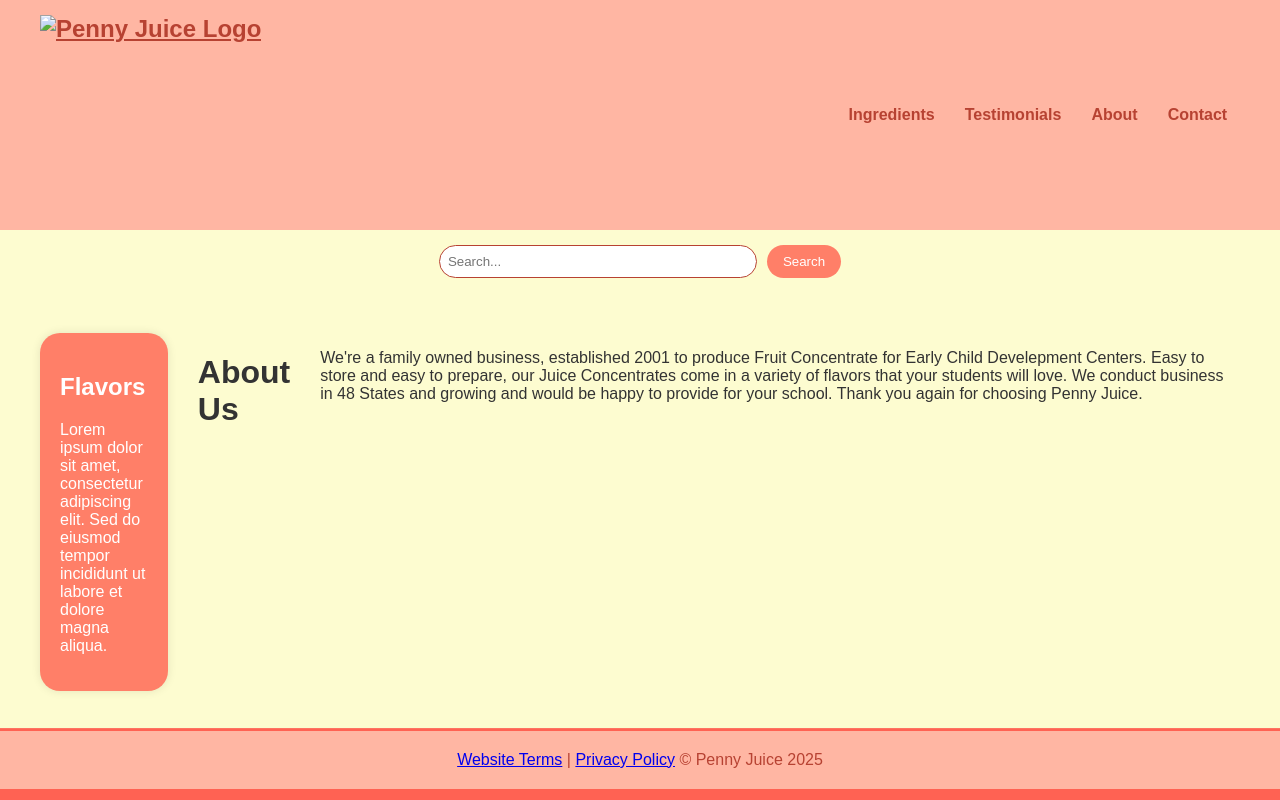
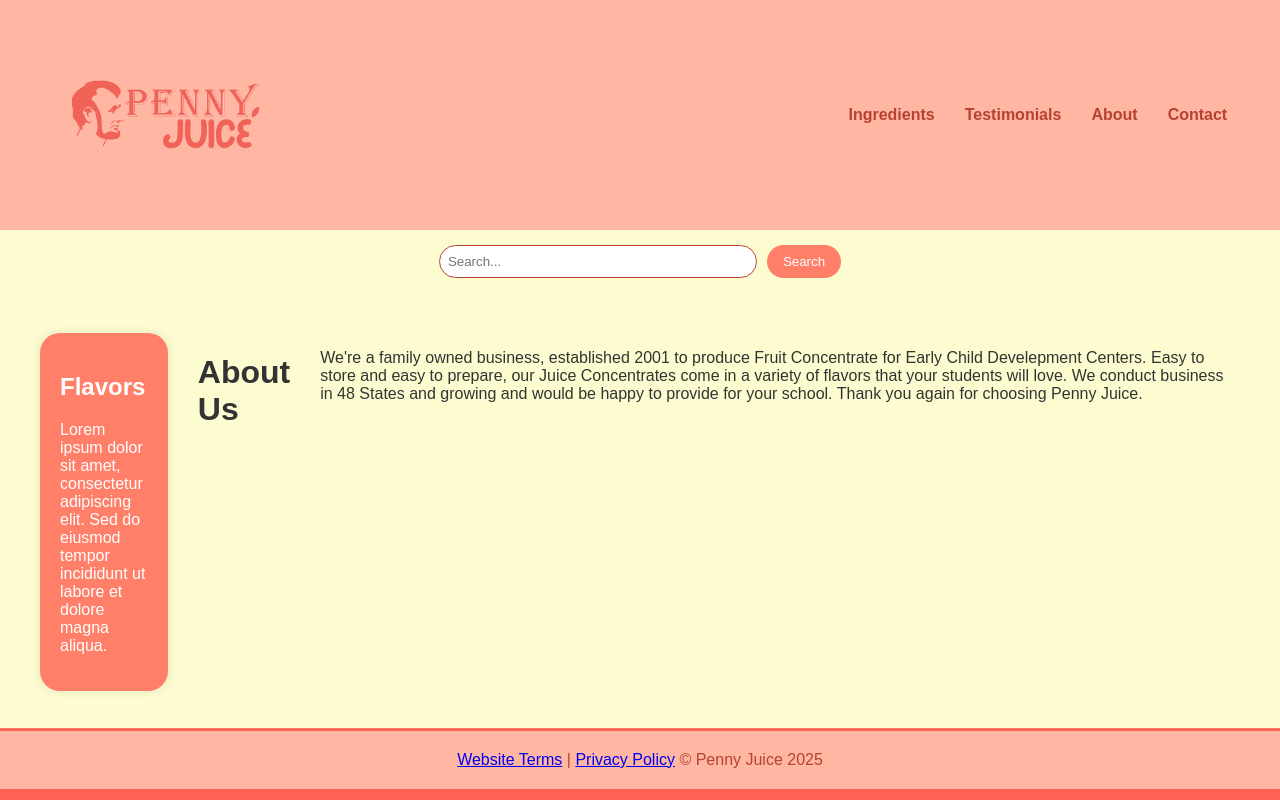
Before and after one commit to WilliamLCSN/GRC175BWilliamL.github.io, a plain HTML site: page about.html in a window 1280 px wide. Drawn offline with Linux system fonts and the light colour scheme; files whose address does not match are found by name.

Commit message:
Update about.html

```diff
--- a/about.html
+++ b/about.html
@@ -9,7 +9,7 @@
 
 <header class="top-nav">
   <a href="index.html" class="logo">
-        <img src="Images/W6-Logo-Optimized.png" alt="Penny Juice Logo">
+        <img src="/W6-Logo-Optimized.png" alt="Penny Juice Logo">
     </a>
   <nav>
       <a href="ingredients.html">Ingredients</a>
```
